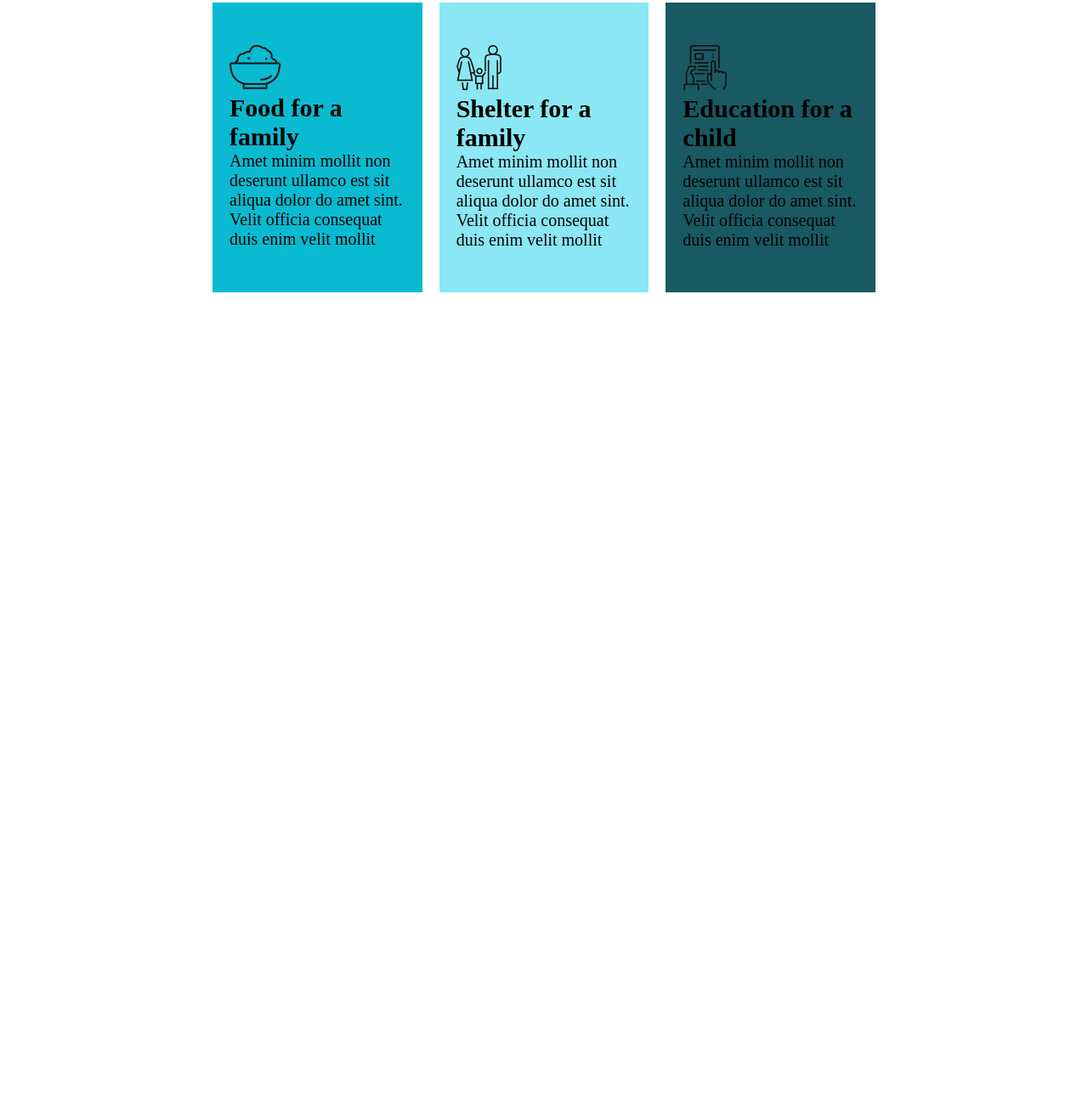
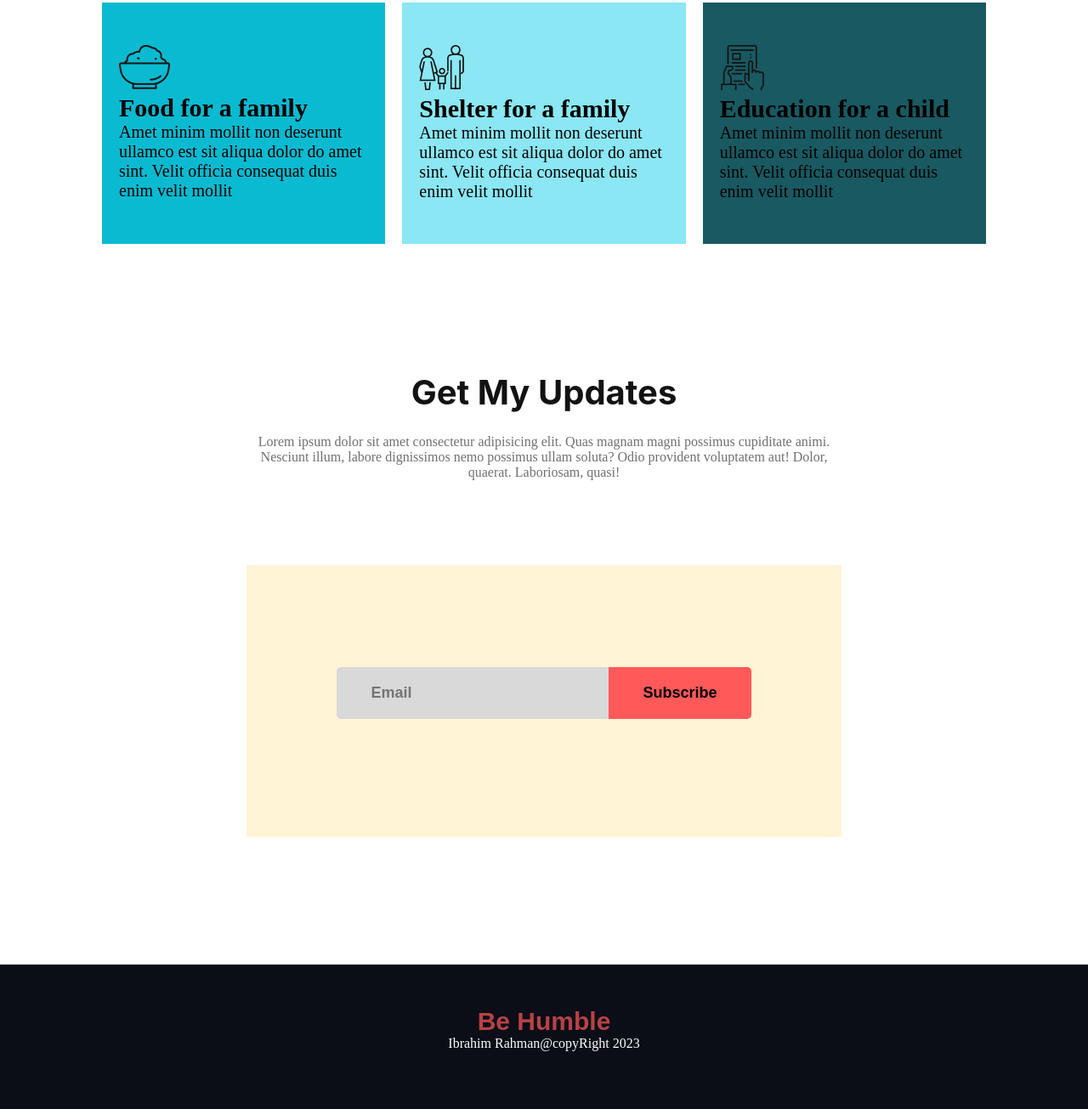
Before and after one commit to Ibrahim11745/Donation-Today, a plain HTML site: page index.html in a window 1280 px wide. Shown: the part 1389-2694 px from the top of the page at 85% size. Before the commit the page ends 1753 px from the top, so only its background shows below. Drawn offline with Linux system fonts and the light colour scheme.

Commit message:
all update

```diff
--- a/index.html
+++ b/index.html
@@ -95,17 +95,31 @@
                     </div>
 
 
-
                 </div>
         </div>
+         <!-- Our Donate Plan end -->
 
 
-        <!-- Our Donate Plan end -->
 
+        <div>
+            <div class="updates">
+                <h1 class="update-title">Get My Updates</h1>
+                <p class="update-text">Lorem ipsum dolor sit amet consectetur adipisicing elit. Quas magnam magni
+                    possimus cupiditate animi.
+                    Nesciunt illum, labore dignissimos nemo possimus ullam soluta? Odio provident voluptatem aut! Dolor,
+                    quaerat. Laboriosam, quasi!</p>
+            </div>
+            <div class="update-box">
+                <input class="email" type="email" name="email" id="" placeholder="Email">
+                <input class="subscribe" type="submit" value="Subscribe">
+            </div>
+        </div>
     </main>
 
     <footer>
-
+        <div class="footer-section">
+            <h1 class="footer-logo">Be Humble</h1>
+            <p class="footer-text">Ibrahim Rahman@copyRight 2023</p>
     </footer>
 </body>
 </html>
--- a/practice-css/practice.css
+++ b/practice-css/practice.css
@@ -115,7 +115,7 @@ text-align: center;
     display: flex;
     justify-content: space-evenly;
     gap: 20px;
-    margin: 20px 250px;
+    margin: 20px 120px;
 
 
  }
@@ -136,3 +136,75 @@ text-align: center;
 }
 
  /* Our Donate Plan end */
+
+
+
+
+ /* second photo */
+/* updates section styles here */
+.updates {
+    margin: 100px 300px;
+    text-align: center;
+}
+
+.update-title {
+    padding: 50px 0 25px 0;
+    color: #121212;
+    font-family: 'Inter',
+        sans-serif;
+    font-size: 40px;
+}
+
+.update-text {
+    color: #707070;
+}
+
+.update-box {
+    text-align: center;
+    width: 700px;
+    height: 200px;
+    background: #FFF4D6;
+    margin-bottom: 150px;
+    padding-top: 120px;
+}
+
+.email {
+    padding: 20px 40px;
+    border: 0;
+    background: #D9D9D9;
+    border-radius: 5px 0px 0px 5px;
+    font-family: 'Poppins', sans-serif;
+    font-weight: 600;
+    font-size: 18px;
+    margin-right: -5px;
+}
+
+.subscribe {
+    padding: 20px 40px;
+    border: 0;
+    background: #FF5959;
+    border-radius: 0px 5px 5px 0;
+    font-family: 'Poppins', sans-serif;
+    font-weight: 600;
+    font-size: 18px;
+}
+
+/* updates section end */
+.footer-section {
+    height: 170px;
+    background: #0B0D17;
+}
+
+.footer-logo {
+    padding-top: 50px;
+    color: #B74245;
+    font-weight: 700;
+    font-size: 30px;
+    text-align: center;
+    font-family: 'Poppins', sans-serif;
+}
+
+.footer-text {
+    color: #fff;
+    text-align: center;
+}
```
